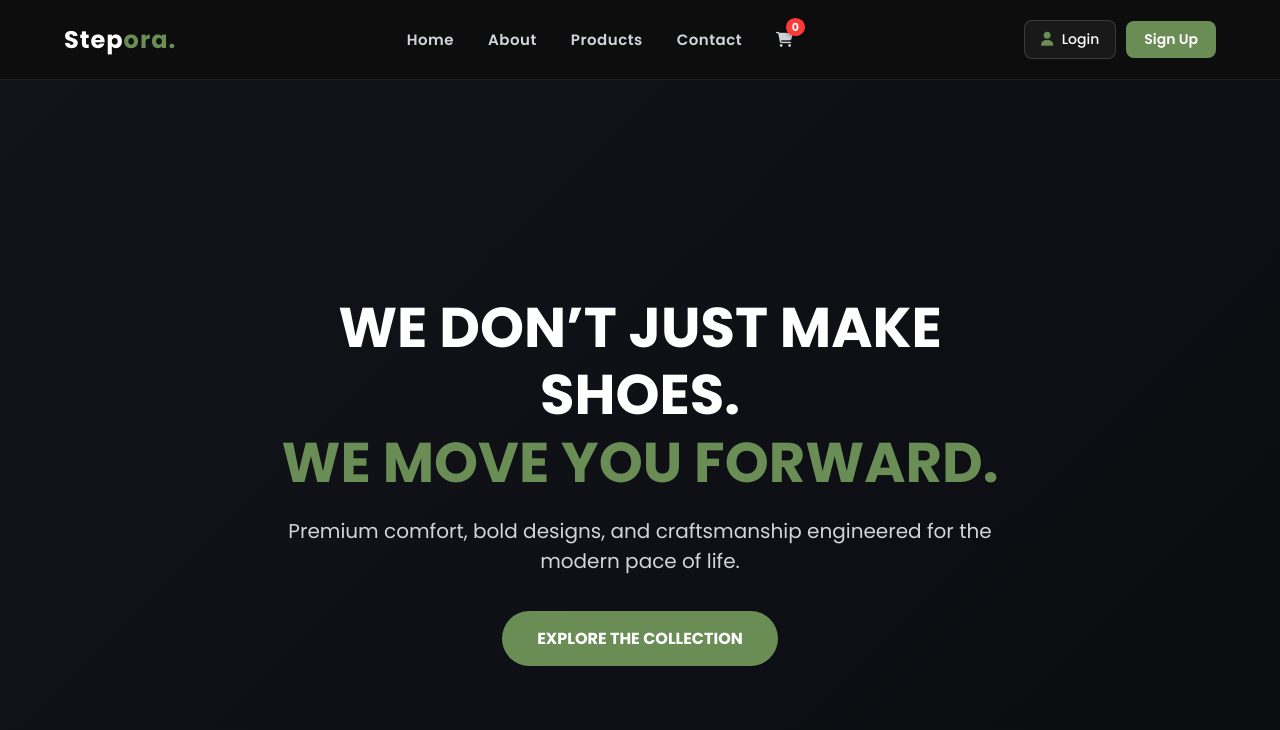
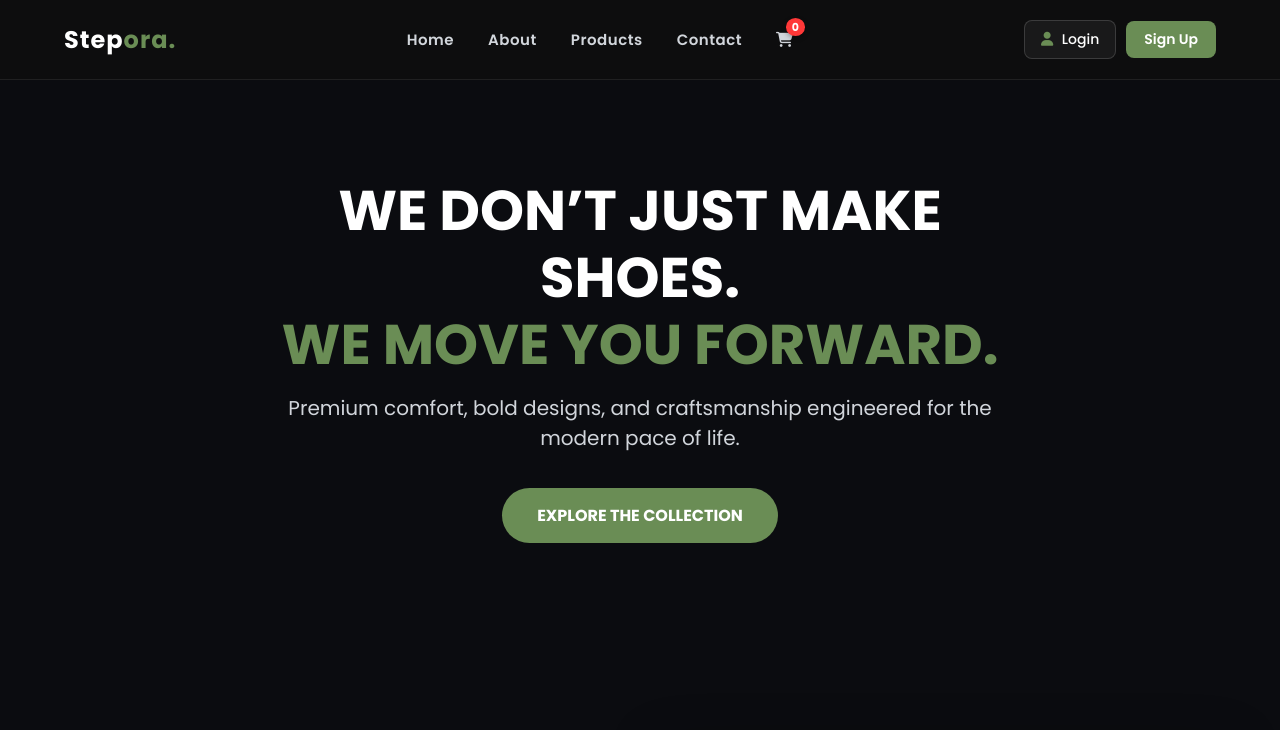
Before and after one commit to muhammadbilal069/stepora-store, a plain HTML site: page about.html in a window 1280 px wide. Shown: the top 730 px of the page. Drawn offline with Linux system fonts and the light colour scheme; no server answers; grey boxes are pictures that could not be loaded.

Commit message:
fix: navbar sticky issue on about page

```diff
--- a/about.html
+++ b/about.html
@@ -52,8 +52,8 @@
 
         .hero-banner {
             height: auto;
-            min-height: 100vh;
-            padding: 100px 0;
+            min-height: 70vh;
+            padding: 50px 0;
         }
 
         .hero-bg {
@@ -62,6 +62,7 @@
             background: linear-gradient(135deg, #11141a 0%, #0b0c10 100%);
             /* THEME FIXED: Dark Gradient */
             opacity: 1;
+            z-index: -1;
         }
 
         .hero-box {
@@ -77,7 +78,7 @@
         .hero-box h1 {
             font-size: 3.5rem;
             font-weight: 900;
-            margin-bottom: 20px;
+            margin-bottom: 15px;
             text-transform: uppercase;
             line-height: 1.2;
         }
@@ -351,7 +352,7 @@
             color: #fff;
             text-align: center;
             padding: 100px 20px;
-            margin-bottom: -83px;
+            /* margin-bottom: -83px; */
             position: relative;
             border-top: 1px solid rgba(255, 255, 255, 0.05);
         }
@@ -414,19 +415,6 @@
             .hero-box p {
                 font-size: 0.95rem;
             }
-        }
-
-        .about-grid,
-        .card-grid {
-            grid-template-columns: repeat(auto-fit, minmax(250px, 1fr)) !important;
-        }
-
-        html,
-        body {
-            overflow-x: hidden;
-            width: 100%;
-            margin: 0;
-            padding: 0;
         }
 
         .page-wrapper,
--- a/style.css
+++ b/style.css
@@ -38,7 +38,7 @@
     -webkit-backdrop-filter: blur(15px);
     position: sticky;
     top: 0;
-    z-index: 1000;
+    z-index: 999999;
     border-bottom: 1px solid rgba(255,255,255,0.08);
 }
 
```
